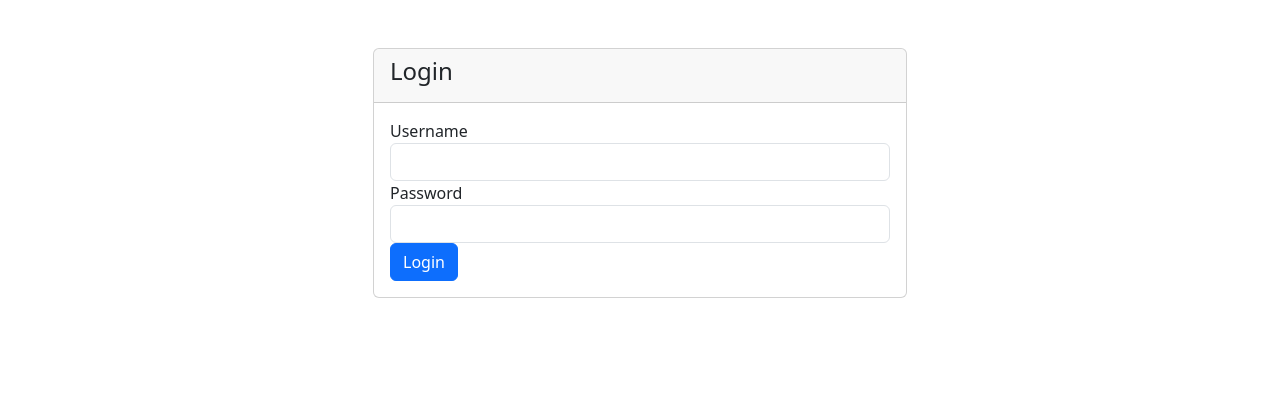
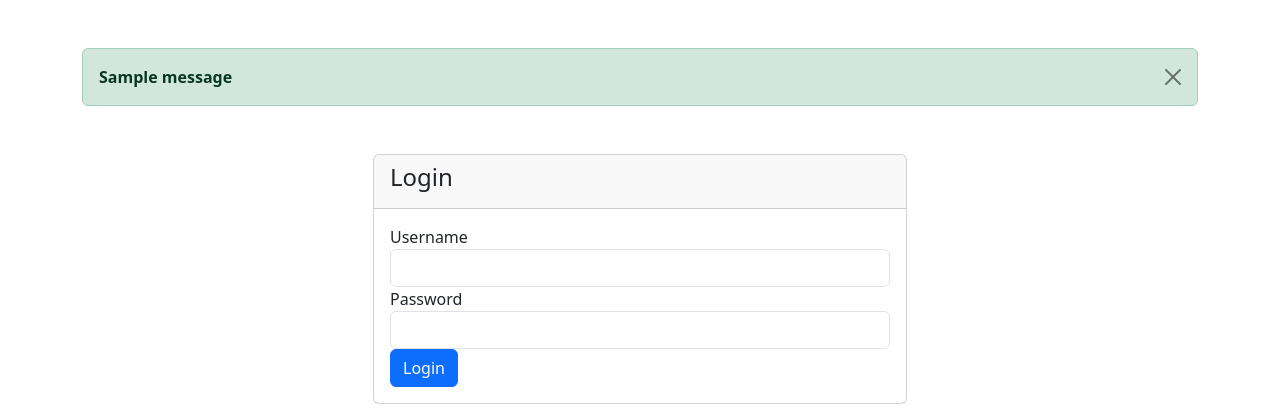
Before and after one commit to maryamkamal4/Voting-System, a Django app: page / in a window 1280 px wide. Shown: the part 56-476 px from the top of the page. Run offline with Django 3.2, Linux system fonts and the light colour scheme; tables that the repository leaves empty hold one stand-in row (values such as "Sample post"); one stand-in notice (Sample message) is shown; some libraries are stand-ins or nearby versions.

Commit message:
alert-html-file-added

```diff
--- /dev/null
+++ b/account/templates/alerts.html
@@ -0,0 +1,17 @@
+{% if messages %}
+<div class="mt-5">
+  {% for message in messages%}
+  {%if message.tags == 'error'%}
+    <div class="alert alert-danger alert-dismissible fade show" role="alert">
+      <strong>{{message}}</strong>
+      <button type="button" class="btn-close" data-bs-dismiss="alert" aria-label="Close"></button>
+    </div>
+  {%else%}
+  <div class="alert alert-success alert-dismissible fade show" role="alert">
+    <strong>{{message}}</strong>
+    <button type="button" class="btn-close" data-bs-dismiss="alert" aria-label="Close"></button>
+  </div>
+  {% endif %}
+  {% endfor %}
+</div>
+{% endif %}
--- a/account/templates/base.html
+++ b/account/templates/base.html
@@ -11,9 +11,10 @@
 </head>
 <body>
 
-{% include 'navbar.html' %} <!-- Include the navbar template here -->
+{% include 'navbar.html' %}
 
 <div class="container mt-4">
+    {% include 'alerts.html' %}
     {% block content %}
     {% endblock %}
 </div>
```
Also changed, not shown: db.sqlite3.
